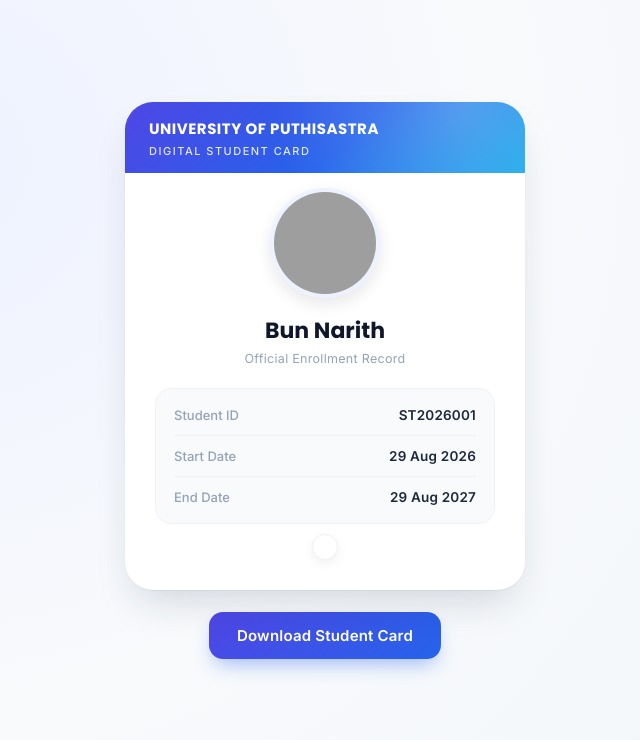
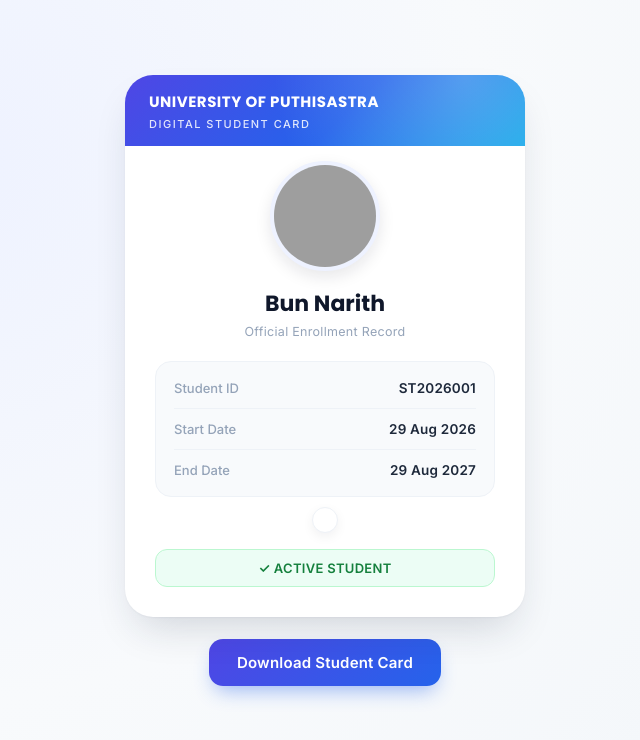
Before and after one commit to BUNNARITH-PHOEURN/Membership_Card, a plain HTML site: page index.html in a window 1280 px wide. Shown: the whole page, without its empty margins (315-955 px from the left). Drawn offline with nearby package versions, Linux system fonts and the light colour scheme; grey boxes are pictures that could not be loaded; a script that the page names is missing.

Commit message:
chenge file name

```diff
--- a/idex.html
+++ b/index.html
@@ -275,9 +275,9 @@
                     </div>
                 </div>
 
-                <!-- <div class="status" id="status-badge">
+                <div class="status" id="status-badge">
                     ✓ ACTIVE STUDENT
-                </div> -->
+                </div>
             </div>
 
         </div>
```
